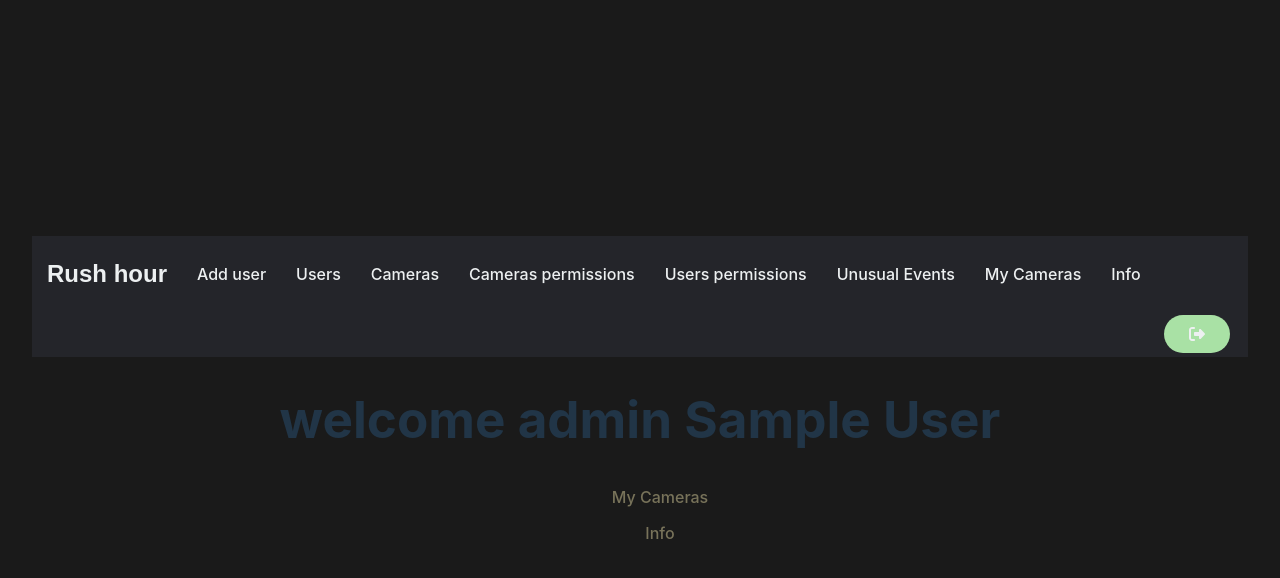
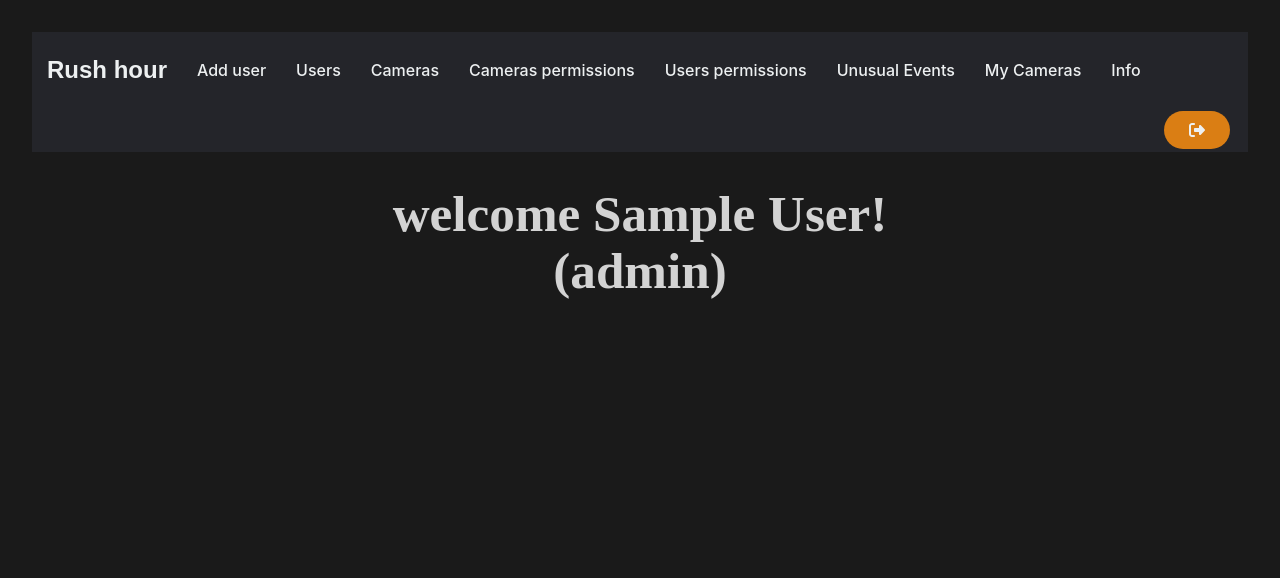
Before and after one commit to Shirel-Berkowitz/Rush-Hour---Full-Stack---Project7, a React (Vite) app in the folder client/: page /Admin in a window 1280 px wide. Shown: the top 578 px of the page. Built offline with nearby package versions, Linux system fonts and the light colour scheme; sample sign-in values are in the browser's storage; a web font is replaced by a local one.

Commit message:
login and more design

```diff
--- a/client/index.css
+++ b/client/index.css
@@ -1,4 +1,5 @@
 @import url("https://fonts.googleapis.com/css2?family=Bungee+Spice&display=swap");
+@import url("https://fonts.googleapis.com/css2?family=Anton&display=swap");
 
 * {
   box-sizing: border-box;
@@ -8,11 +9,9 @@
   font-family: Inter, system-ui, Avenir, Helvetica, Arial, sans-serif;
   line-height: 1.5;
   font-weight: 400;
-
   color-scheme: light dark;
   color: rgba(255, 255, 255, 0.87);
   background-color: #242424;
-
   font-synthesis: none;
   text-rendering: optimizeLegibility;
   -webkit-font-smoothing: antialiased;
@@ -22,18 +21,18 @@
 
 a {
   font-weight: 500;
-  color: #78735a;
+  color: #ffffff;
   text-decoration: inherit;
 }
-a:hover {
+/* a:hover {
   color: #a1955f;
-}
+} */
 
 body {
   margin: 0;
   padding: 0;
   /* overflow: hidden; Prevent scrolling on the entire body */
-  display: flex;
+  /* display: flex; */
   place-items: center;
   min-width: 320px;
   min-height: 100vh;
@@ -65,11 +64,11 @@ button:focus-visible {
 
 @media (prefers-color-scheme: light) {
   :root {
-    color: #213547;
+    color: lightgray;
     background-color: #1a1a1a;
   }
   a:hover {
-    color: greenyellow;
+    color: rgb(236, 113, 13);
   }
   button {
     background-color: rgb(169, 225, 165);
@@ -126,6 +125,10 @@ button:focus-visible {
 
 .password-input {
   padding-bottom: 20px;
+}
+
+.password-input {
+  margin-left: 20px;
 }
 
 @media (max-width: 768px) {
@@ -244,11 +247,14 @@ input[type="checkbox"] {
   cursor: pointer;
   font-size: 1rem;
   position: relative;
-  outline: none; /* Remove the outline when the button is focused */
+  outline: none;
 }
 
+.password-toggle {
+  color: #edf0f1;
+}
 .password-toggle:focus-visible {
-  outline: none; /* Remove the outline for the password-toggle button */
+  outline: none;
 }
 
 .popup-content {
@@ -319,7 +325,7 @@ input[type="checkbox"] {
 }
 
 .nav__links li a:hover {
-  color: rgb(139, 37, 0);
+  color: rgb(218, 126, 20);
 }
 
 .nav__links li:last-child {
@@ -328,7 +334,7 @@ input[type="checkbox"] {
 
 .top-navbar button {
   padding: 9px 25px;
-  background-color: rgb(169, 225, 165);
+  background-color: rgb(218, 126, 20);
   border: none;
   border-radius: 50px;
   cursor: pointer;
@@ -336,7 +342,7 @@ input[type="checkbox"] {
 }
 
 .top-navbar button:hover {
-  background-color: rgb(218, 158, 20);
+  background-color: rgb(171, 37, 0);
 }
 
 .logout-button {
@@ -345,7 +351,8 @@ input[type="checkbox"] {
   border: none;
   cursor: pointer;
   transition: all 0.3s ease 0s;
-  color: #edf0f1;
+  /* background-color: rgb(254, 61, 8); */
+  /* color: #edf0f1; */
 }
 
 /* .logout-button:hover {
@@ -357,3 +364,7 @@ input[type="checkbox"] {
     justify-content: flex-start; /* Align items to the start on smaller screens */
   }
 }
+
+.welcome-username {
+  font-family: "Salsa", cursive;
+}
--- a/client/src/pages/Admin.jsx
+++ b/client/src/pages/Admin.jsx
@@ -45,15 +45,7 @@ const Admin = () => {
               <Link to={`/Admin/${user.id}/Info`}>Info</Link>
             </li>
             <li>
-              <Link
-                to="/Login"
-                // style={{
-                //   position: "absolute",
-                //   top: 0,
-                //   right: 0,
-                //   margin: "10px",
-                // }}
-              >
+              <Link to="/Login">
                 <button
                   className="logout-button"
                   onClick={() => {
@@ -68,7 +60,10 @@ const Admin = () => {
         </nav>
       </header>
 
-      <h1 className="user-name">welcome admin {user.name}</h1>
+      <h1 className="welcome-username">
+        welcome {user.name}!<br />
+        (admin)
+      </h1>
 
       {/* <Link to={`/Admin/${user.id}/Register`}>
         <button>Add new user</button>
@@ -88,18 +83,18 @@ const Admin = () => {
       <Link to={`/Admin/${user.id}/UnusualEvents`}>
         <button>Unusual Events</button>
       </Link> */}
-
+      {/*
       <nav className="user-navigation">
         <ul>
           <li>
             {<Link to={`/Admin/${user.id}/CamerasAdmin`}> My Cameras</Link>}
           </li>
           <li>
-            {/* {<Link to={`/Admin/${user.id}/VideoAnalysis`}>Video analysis</Link>} */}
+            {<Link to={`/Admin/${user.id}/VideoAnalysis`}>Video analysis</Link>}
           </li>
           <li>{<Link to={`/Admin/${user.id}/Info`}>Info</Link>}</li>
         </ul>
-      </nav>
+      </nav> */}
 
       <Outlet />
     </div>
--- a/client/src/pages/CamerasAccess.jsx
+++ b/client/src/pages/CamerasAccess.jsx
@@ -186,7 +186,7 @@ const CamerasAccess = () => {
   return (
     <div className="users-container">
       <div>
-        <h1>Access Permissions</h1>
+        <h2>Access Permissions</h2>
         <ul className="camerasAccessList">
           {cameras.map((camera) => (
             <li key={camera.ID}>
--- a/client/src/pages/CamerasAdmin.jsx
+++ b/client/src/pages/CamerasAdmin.jsx
@@ -1,6 +1,6 @@
 import "../App.css";
 import { useEffect, useState } from "react";
-import { Link } from 'react-router-dom';
+import { Link } from "react-router-dom";
 import React from "react";
 
 const CamerasAdmin = () => {
@@ -12,12 +12,11 @@ const CamerasAdmin = () => {
   const [loaded, setLoaded] = useState(false);
 
   useEffect(() => {
-
     async function fetchData() {
       if (!loaded) {
         try {
           const response = await fetch(
-          `http://localhost:3000/cameraAccessAPI/api/cameraAccess/${user.id}/cameras`,
+            `http://localhost:3000/cameraAccessAPI/api/cameraAccess/${user.id}/cameras`
           );
           if (response.status === 403) {
             const errorMessage = await response.json();
@@ -30,38 +29,28 @@ const CamerasAdmin = () => {
           setLoaded(true);
           console.log("data");
           console.log(data);
-
-
         } catch (error) {
           console.error(error);
         }
       }
     }
     fetchData();
-
   }, [loaded]);
-
-
-
-
 
   return (
     <div className="info-container">
-      <h1 className="cam-header">Cameras</h1>
+      {/* <h1 className="cam-header">Cameras</h1> */}
       {user && (
         <div className="background">
           <div className="cam-details">
             <ul>
               {cameras.map((camera) => (
                 <li key={camera.cameraID}>
-
-             <Link to={`/Admin/${user.id}/CamerasAdmin/${camera.cameraID}/VideoAnalysis`}>
-
-               <button>
-                 camera: {camera.cameraID}
-               </button>
+                  <Link
+                    to={`/Admin/${user.id}/CamerasAdmin/${camera.cameraID}/VideoAnalysis`}
+                  >
+                    <button>camera: {camera.cameraID}</button>
                   </Link>
-
                 </li>
               ))}
             </ul>
--- a/client/src/pages/CamerasList.jsx
+++ b/client/src/pages/CamerasList.jsx
@@ -153,7 +153,7 @@ const CamerasList = () => {
         <button className="logout-button">Back</button>
       </Link>
       <div>
-        <h1>Cameras List</h1>
+        {/* <h1>Cameras List</h1> */}
         <button onClick={toggleAddCamera}>
           {isAdding ? "Cancel" : "Add New Camera"}
         </button>
--- a/client/src/pages/Info.jsx
+++ b/client/src/pages/Info.jsx
@@ -12,7 +12,7 @@ const Info = () => {
 
   return (
     <div className="info-container">
-      <h1 className="info-header">Info</h1>
+      {/* <h1 className="info-header">Info</h1> */}
       {user && (
         <div className="background">
           <div className="info-details">
--- a/client/src/pages/Login.jsx
+++ b/client/src/pages/Login.jsx
@@ -104,8 +104,9 @@ export default function Login() {
   return (
     <div className="loginPage">
       <form className="loginForm" onSubmit={handleSubmit}>
-        <h1>Login</h1>
-        <div className="form-group">
+        <h1 className="logo">Rush hour</h1>
+        {/* <h1>Login</h1> */}
+        <div className="username-input form-group">
           <label htmlFor="username">Username:</label>
           <input
             type="text"
@@ -115,7 +116,8 @@ export default function Login() {
             onChange={handleChange1}
           />
         </div>
-        <h2>Please enter your password:</h2>
+        {/* <h2>Please enter your password:</h2> */}
+        <br />
         <div className="password-input form-group">
           <label htmlFor="password">Password:</label>
           <input
--- a/client/src/pages/UserAccess.jsx
+++ b/client/src/pages/UserAccess.jsx
@@ -187,7 +187,7 @@ const UserAccess = () => {
   return (
     <div className="users-container">
       <div>
-        <h1>Access Permissions</h1>
+        <h2>Access Permissions</h2>
         <ul className="camerasAccessList">
           {users.map((user) => (
             <li key={user.ID}>
@@ -237,7 +237,8 @@ const UserAccess = () => {
                   <FontAwesomeIcon icon={faTrashCan} />
                 )}
               </button>
-              <h4 className="cameraAccessDetails"> Username: </h4>{user.username}
+              <h4 className="cameraAccessDetails"> Username: </h4>
+              {user.username}
               {activeUser &&
                 activeUser.ID === user.ID &&
                 isDeletingPermission && (
--- a/client/src/pages/UserList.jsx
+++ b/client/src/pages/UserList.jsx
@@ -99,7 +99,7 @@ const UserList = () => {
         <button className="logout-button">Back</button>
       </Link>
       <div>
-        <h1>Users List</h1>
+        {/* <h1>Users List</h1> */}
         <ul className="usersList">
           {users.map((user) => (
             <li key={user.ID}>
```
Lines whose indentation alone changed are shown as unchanged.
